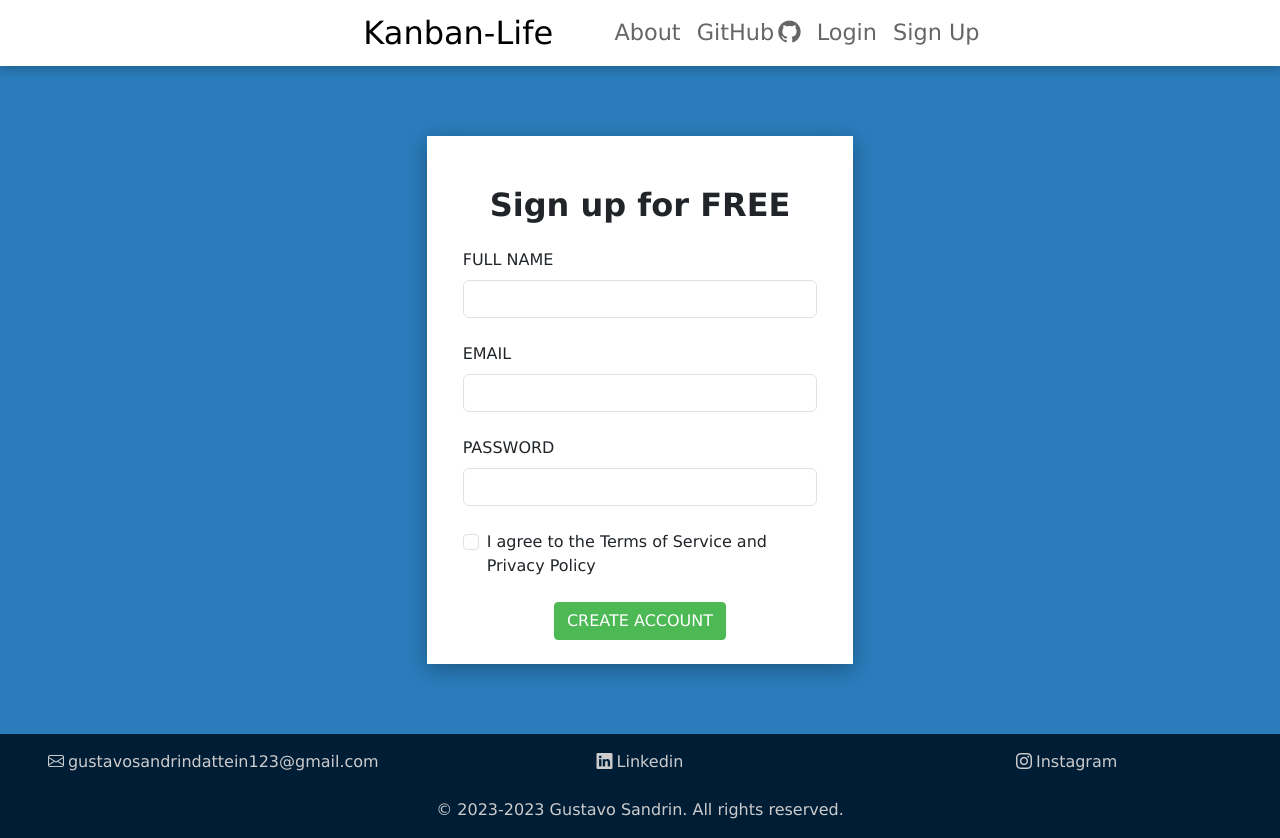
After one commit to gustavossandrin/kanban_life, a Django app: page /sign-up/ in a window 1280 px wide. The commit adds this page. Run offline with Django 4.2, Linux system fonts and the light colour scheme.

Commit message:
Criado o formulário da criação de conta, proximo passo criar a conta com as informações que vao vir

```diff
--- a/kanban_life/home/templates/home/base.html
+++ b/kanban_life/home/templates/home/base.html
@@ -39,7 +39,7 @@
               <a class="nav-link" href="#">Login</a>
             </li>
             <li class="nav-item">
-              <a class="nav-link" href="#">Sign Up</a>
+              <a class="nav-link" href="{% url 'sign_up' %}">Sign Up</a>
             </li>
           </ul>
         </div>
--- /dev/null
+++ b/kanban_life/home/templates/home/sign_up.html
@@ -0,0 +1,59 @@
+{% extends 'home/base.html' %}
+{% load static %}
+{% block title %}Sign Up - Kanban Life{% endblock title %}
+{% block body %}
+
+    <div class="container-fluid sign-up-form bg-tertiary-color">
+        <div class="row justify-content-center">
+            <div class="col-8 col-md-4 bg-white-color">
+                <div class="row justify-content-center">
+                    <div class="col">
+                        <h2 class="text-align-center title-form-sign-up">Sign up for FREE</h2>
+                        <form id="id_form_sign_up">
+                            <div class="m-4">
+                              <label for="id_nome" class="form-label">FULL NAME</label>
+                              <input type="text" required class="form-control" id="id_nome" name="nome_completo">
+                            </div>
+                            <div class="m-4">
+                              <label for="id_email" class="form-label">EMAIL</label>
+                              <input type="email" class="form-control" id="id_email" name="email">
+                            </div>
+                            <div class="m-4">
+                                <label for="id_password" class="form-label">PASSWORD</label>
+                                <input type="password" class="form-control" id="id_password" name="senha">
+                            </div>
+                            <div class="m-4 form-check">
+                              <input type="checkbox" class="form-check-input" id="signUp-terms">
+                              <label class="form-check-label" for="signUp-terms">I agree to the Terms of Service and Privacy Policy
+                              </label>
+                            </div>
+                            <p class="form-error m-4" id="signUp-termsError">You must agree in order to create an account</p>
+                            <div class="m-4 text-align-center">
+                                <button type="submit" class="btn btn-success">CREATE ACCOUNT</button>
+                            </div>
+
+
+                          </form>
+                    </div>
+                </div>
+            </div>
+        </div>
+    </div>
+
+{% endblock body %}
+{% block script %}
+
+    $('#id_form_sign_up').on('submit', function(e){
+        e.preventDefault();
+        if (!$('#signUp-terms').is(":checked")){
+            $('.form-error').show();
+            $('#signUp-terms').addClass('checkbox-error-form');
+            $('#signUp-terms').focus();
+            return false
+        }
+        this.submit();
+
+    })
+
+
+{% endblock script %}
--- a/kanban_life/home/views.py
+++ b/kanban_life/home/views.py
@@ -10,3 +10,7 @@ def home(request):
 
 def about(request):
     return render(request, 'home/about.html')
+
+
+def sign_up(request):
+    return render(request, 'home/sign_up.html')
--- a/kanban_life/urls.py
+++ b/kanban_life/urls.py
@@ -16,10 +16,11 @@ Including another URLconf
 from django.contrib import admin
 from django.urls import path
 
-from kanban_life.home.views import home, about
+from kanban_life.home.views import home, about, sign_up
 
 urlpatterns = [
     path('admin/', admin.site.urls),
     path('', home, name='home'),
     path('about/', about, name='about'),
+    path('sign-up/', sign_up, name='sign_up'),
 ]
--- a/static/css/style.css
+++ b/static/css/style.css
@@ -24,12 +24,20 @@ body {
     font-family: Verdana;
 }
 
+.bg-white-color {
+    background-color: #fff;
+}
+
 .bg-primary-color {
     background-color: #e2e2e2;
 }
 
 .bg-secondary-color {
     background-color: #184c68;
+}
+
+.bg-tertiary-color {
+    background-color: #2a7cbb;
 }
 
 .text-align-center {
@@ -103,3 +111,45 @@ body {
     background-color: #3e9443;
     border-color: #3e9443;
 }
+
+/* FORM SIGN-UP */
+
+.sign-up-form .bg-white-color{
+    box-shadow: 0 5px 20px 0 rgb(0 0 0 / 30%);
+}
+
+.sign-up-form{
+    padding-top: 70px;
+    padding-bottom: 70px;
+}
+
+.title-form-sign-up {
+    font-weight: 700;
+    padding-top: 50px;
+}
+
+#id_form_sign_up button {
+    color: #fff;
+    background-color: #4db955;
+    border-color: #4db955;
+    border-radius: 4px;
+}
+
+.form-error {
+    white-space: pre-wrap;
+    border: 2px solid #b94a48;
+    padding: 0.5em;
+    border-radius: 0.25em;
+    color: #b94a48;
+    background-color: #f2dede;
+    display: none;
+}
+
+.checkbox-error-form {
+    border-color: #b94a48;
+}
+
+.checkbox-error-form:focus {
+    border-color: #b94a48;
+    box-shadow:0 0 0 0.25rem rgba(241, 56, 19, 0.25);
+}
```
